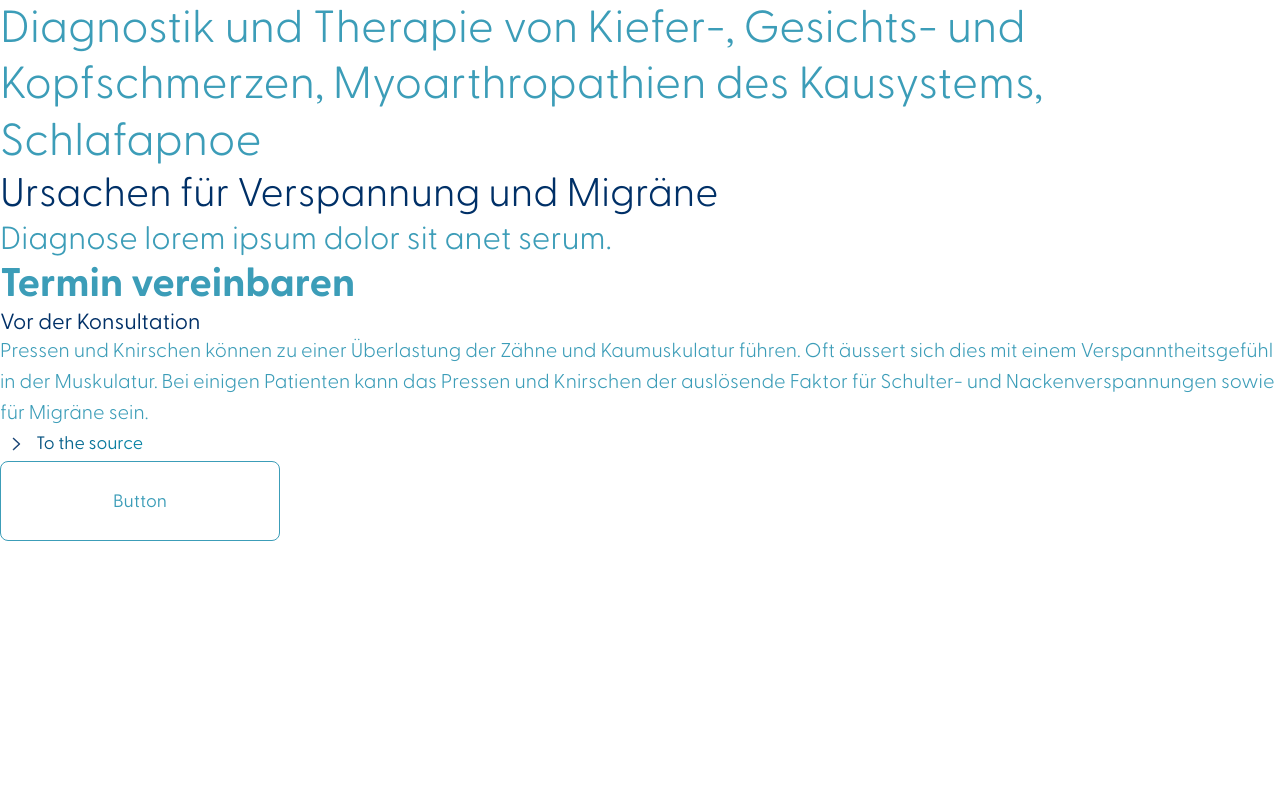
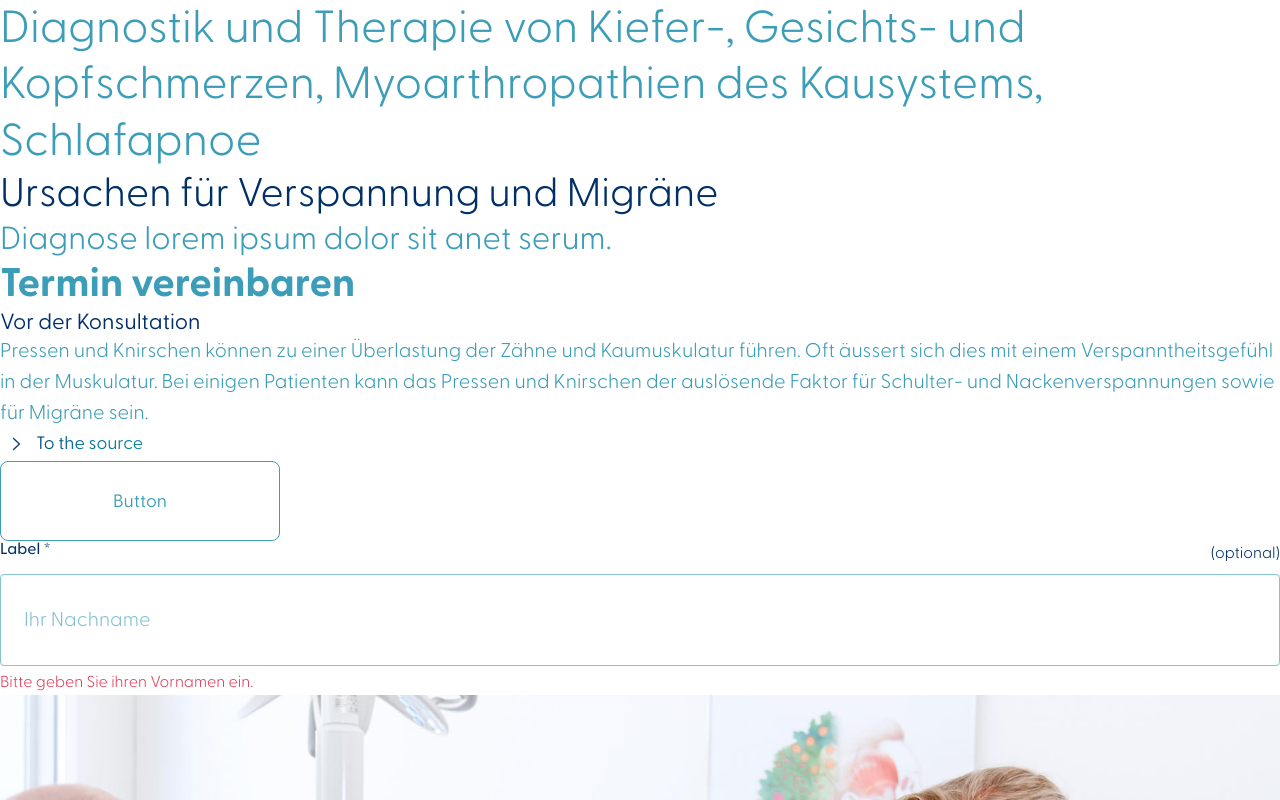
Before and after one commit to jeromehaas/haerle-practice-web, a Next.js app: page / in a window 1280 px wide. Shown: the top 800 px of the page. Built offline with nearby package versions, Linux system fonts and the light colour scheme.

Commit message:
Setup: component text-input

```diff
--- a/components/partials/button/button.jsx
+++ b/components/partials/button/button.jsx
@@ -3,7 +3,6 @@ const Button = ({ data, children }) => {
   return (
     <button
       className={`button ${data.className}`}
-      href={ data.onClick }
       onClick={data.onClick}
     >{children}</button>
   )
--- /dev/null
+++ b/components/partials/text-input/text-input.jsx
@@ -0,0 +1,15 @@
+const TextInput = ({ data }) => {
+
+  return (
+    <div className={`text-input ${ data.hasError ? 'text-input--error' : '' }`}>
+      <label className="text-input__label" htmlFor="">Label { data.isRequired ? '*' : '' }</label>
+      <p className="text-input__optional">(optional)</p>
+      <input className="text-input__input" placeholder={ data.placeholder } type="text" onChange={ data.onChange } />
+      <p className="text-input__error-text">{ data.errorText }</p>
+    </div>
+  )
+};
+
+export {
+  TextInput
+};
--- /dev/null
+++ b/components/partials/text-input/text-input.scss
@@ -0,0 +1,61 @@
+.text-input {
+	display: grid;
+	grid-template:
+		"label optinal"
+		"input input";
+
+	&__label {
+		grid-area: label;
+		display: block;
+		color: $darkblue-100;
+	}
+
+	&__optional {
+		text-align: right;
+		font-size: 16px;
+	}
+
+	&__input {
+		margin-top: 8px;
+		margin-bottom: 4px;
+		grid-area: input;
+		width: 100%;
+		padding: 32px 23px;
+		border-radius: 4px;
+		outline: none;
+		border: 1px solid $lightblue-50;
+		color: $darkblue-100;
+		caret-color: $lightblue-50;
+
+		&:focus {
+			border: 1px solid $lightblue-100;
+		}
+
+		&::placeholder{
+			color: $lightblue-50;
+		}
+
+		::-ms-input-placeholder {
+			color: $red;
+		}
+
+	}
+
+	&__error-text {
+		color: $red;
+
+	}
+
+	&--error {
+
+		.text-input__label {
+			color: $red;
+		}
+
+		.text-input__input {
+			border-color: $red !important;
+		}
+
+	}
+
+}
--- a/pages/index.js
+++ b/pages/index.js
@@ -3,6 +3,7 @@ import { Paragraph } from 'components/partials/paragraph/paragraph';
 import { Link } from 'components/partials/link/link';
 import { Image } from 'components/partials/image/image';
 import { Button } from 'components/partials/button/button';
+import { TextInput } from 'components/partials/text-input/text-input';
 
 const Start = () => {
   return (
@@ -28,16 +29,24 @@ const Start = () => {
       <Link data={{ href: '#', icon: 'arrow' }}>
         To the source
       </Link>
-      {/* <Image data={{
+      <Button data={{
+        className: 'button',
+      }}>Button</Button>
+      <TextInput data={{
+        label: 'Vorname',
+        isRequired: true,
+        placeholder: 'Ihr Nachname',
+        hasError: false,
+        errorText: 'Bitte geben Sie ihren Vornamen ein.',
+        onChange: () => { console.log('text input changed!')}
+      }} />
+      <Image data={{
         src: '/images/01-daniela-haerle-besprechung-hauptbild.jpg',
         width: 1600,
         height: 900,
         className: "image",
         alt: 'Image',
-      }} /> */}
-      <Button data={{
-        className: 'button',
-      }}>Button</Button>
+      }} />
     </>
   )
 }
--- a/styles/central.scss
+++ b/styles/central.scss
@@ -12,3 +12,4 @@
 @import 'components/partials/link/link.scss';
 @import 'components/partials/image/image.scss';
 @import 'components/partials/button/button.scss';
+@import 'components/partials/text-input/text-input.scss';
--- a/styles/configs/global.scss
+++ b/styles/configs/global.scss
@@ -3,4 +3,5 @@
 * {
 	color: $darkblue-100;
 	font-family: 'Greycliff-CF', Helvetica, serif;
+	box-sizing: border-box;
 }
--- a/styles/configs/typography.scss
+++ b/styles/configs/typography.scss
@@ -37,3 +37,25 @@ p, .paragraph {
 	font-size: 18px;
 	font-weight: 500;
 }
+
+label, .label {
+	font-size: 16px;
+}
+
+input, .input {
+	font-size: 20px;
+}
+
+.text-input__error-text {
+	font-size: 16px;
+}
+
+::placeholder {
+	font-size: 20px;
+	font-weight: 300;
+}
+
+::-ms-input-placeholder {
+	font-size: 20px;
+	font-weight: 300;
+}
```
